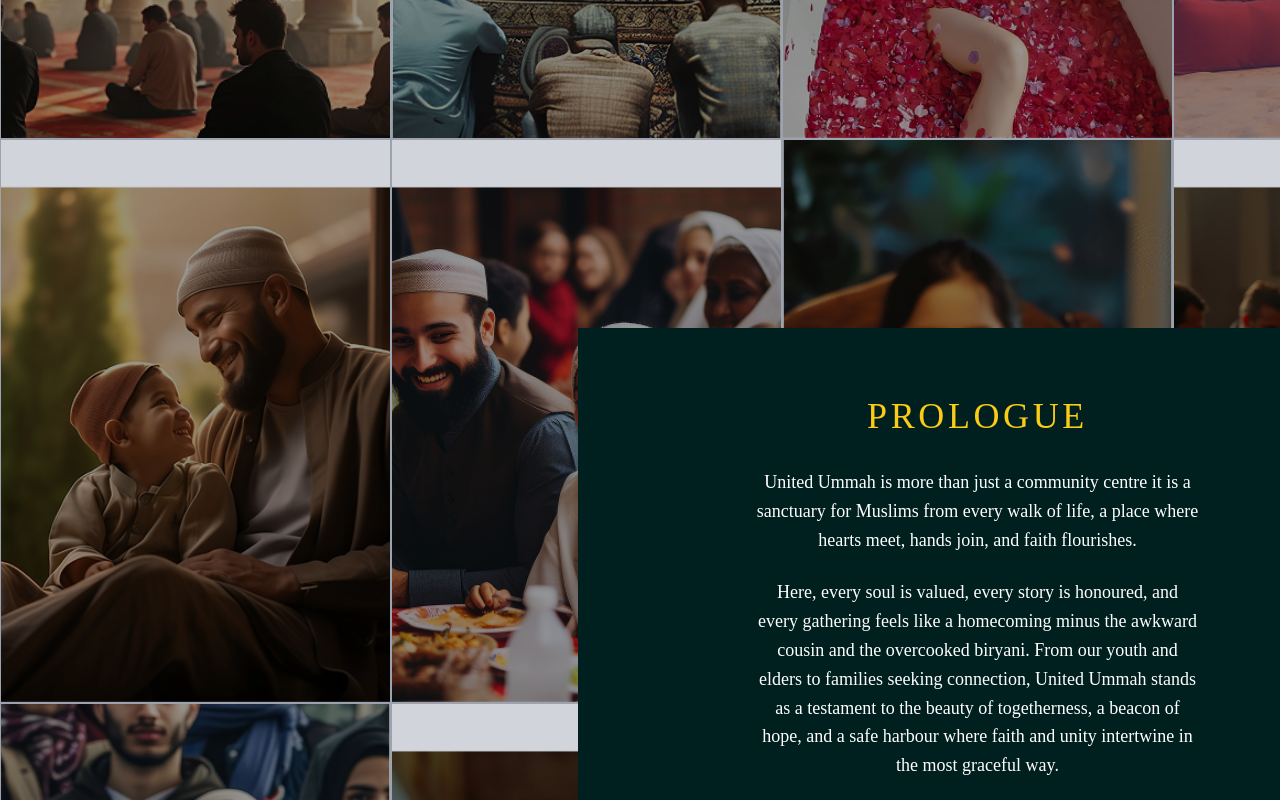
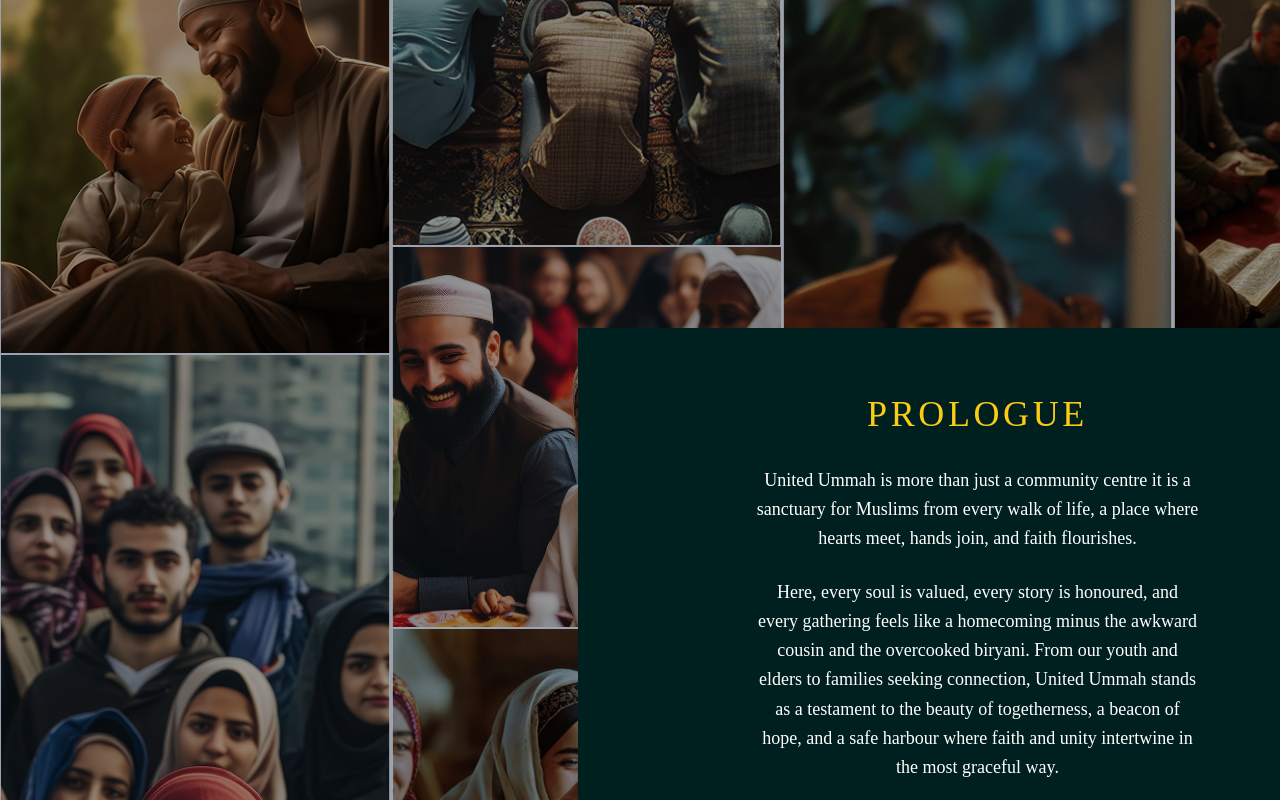
Before and after one commit to muskaninventocube/unitedummah-react, a React (Create React App) app in the folder frontend/: page / in a window 1280 px wide. Shown: the part 2720-3520 px from the top of the page. Built offline with nearby package versions, Linux system fonts and the light colour scheme.

Commit message:
updated static

```diff
--- a/frontend/src/Components/static.jsx
+++ b/frontend/src/Components/static.jsx
@@ -1,20 +1,21 @@
 import React from 'react';
 
 const PrologueGallery = () => {
-  // Generate image URLs for each column
-  const generateColumnImages = (columnName) => {
-    return Array.from({ length: 6 }, (_, index) => ({
+  // Generate image URLs for each column and assign height
+  const generateColumnImages = (columnName, heights) => {
+    return Array.from({ length: heights.length }, (_, index) => ({
       src: `/grid/${columnName}-${['one', 'two', 'three', 'four', 'five', 'six'][index]}.png`,
-      alt: `${columnName} ${index + 1}`
+      alt: `${columnName} ${index + 1}`,
+      height: heights[index]
     }));
   };
 
   const columns = [
-    { name: 'first', images: generateColumnImages('first') },
-    { name: 'second', images: generateColumnImages('second') },
-    { name: 'third', images: generateColumnImages('third') },
-    { name: 'four', images: generateColumnImages('four') },
-    { name: 'six', images: generateColumnImages('six') }
+    { name: 'first', images: generateColumnImages('first', [469, 469, 467, 1044, 468, 467]) },
+    { name: 'second', images: generateColumnImages('second', [467, 1044, 468, 467, 467, 1044]) },
+    { name: 'third', images: generateColumnImages('third', [468, 468, 1044, 468, 468, 468]) },
+    { name: 'four', images: generateColumnImages('four', [467, 467, 467, 1044, 468, 467]) },
+    { name: 'six', images: generateColumnImages('six', [1044, 467, 467, 467, 1044, 467]) },
   ];
 
   return (
@@ -28,28 +29,26 @@
     >
       {/* Image Gallery Columns */}
       <div className="flex absolute inset-0">
-        {columns.map((column, columnIndex) => (
+        {columns.map((column) => (
           <div
             key={column.name}
             className="flex flex-col"
             style={{
               width: '391px',
-              height: '3384px'
+              height: '100%'
             }}
           >
             {column.images.map((image, imageIndex) => (
               <div
                 key={`${column.name}-${imageIndex}`}
-                className="bg-gray-300 border border-gray-400 flex items-center justify-center"
+                className="bg-gray-300 border border-gray-400"
                 style={{
-                  height: `${564}px`, // 3384 / 6 = 564px per image
+                  height: `${image.height}px`,
                   backgroundImage: `url(${image.src})`,
                   backgroundSize: 'cover',
                   backgroundPosition: 'center'
                 }}
-              >
-
-              </div>
+              />
             ))}
           </div>
         ))}
@@ -69,7 +68,6 @@
         }}
       >
         <div className="text-center px-12 py-8">
-          {/* Prologue Title */}
           <h1
             className="text-yellow-400 text-4xl mb-8 tracking-wider"
             style={{
@@ -81,32 +79,16 @@
             PROLOGUE
           </h1>
 
-          {/* Main Content */}
           <div className="space-y-6">
-            <p
-              className="text-white text-lg leading-relaxed"
-              style={{
-                fontFamily: 'styreneB, serif',
-                fontWeight: 400,
-                lineHeight: '1.6'
-              }}
-            >
+            <p className="text-white text-lg leading-relaxed" style={{ fontFamily: 'styreneB, serif', fontWeight: 400 }}>
               United Ummah is more than just a community centre it is a <br />
               sanctuary for Muslims from every walk of life, a place where <br />
               hearts meet, hands join, and faith flourishes.
             </p>
-
-            <p
-              className="text-white text-lg leading-relaxed"
-              style={{
-                fontFamily: 'styreneB, serif',
-                fontWeight: 400,
-                lineHeight: '1.6'
-              }}
-            >
+            <p className="text-white text-lg leading-relaxed" style={{ fontFamily: 'styreneB, serif', fontWeight: 400 }}>
               Here, every soul is valued, every story is honoured, and <br />
               every gathering feels like a homecoming minus the awkward <br />
-              cousin and the overcooked biryani. From our youth and  <br />
+              cousin and the overcooked biryani. From our youth and <br />
               elders to families seeking connection, United Ummah stands <br />
               as a testament to the beauty of togetherness, a beacon of <br />
               hope, and a safe harbour where faith and unity intertwine in <br />
@@ -114,7 +96,6 @@
             </p>
           </div>
 
-          {/* Button */}
           <button
             className="mt-8 bg-white text-black px-8 py-3 font-medium tracking-wide hover:bg-gray-100 transition-colors duration-300"
             style={{
```
